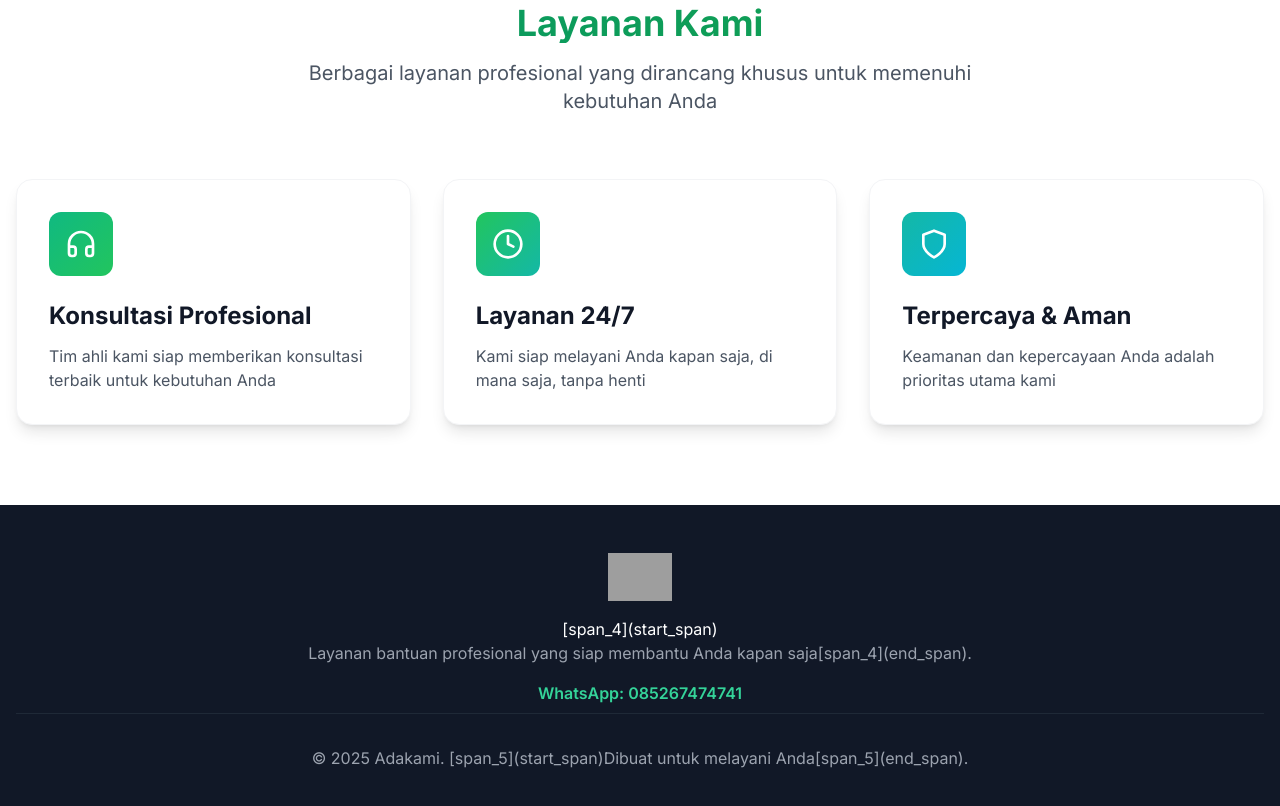
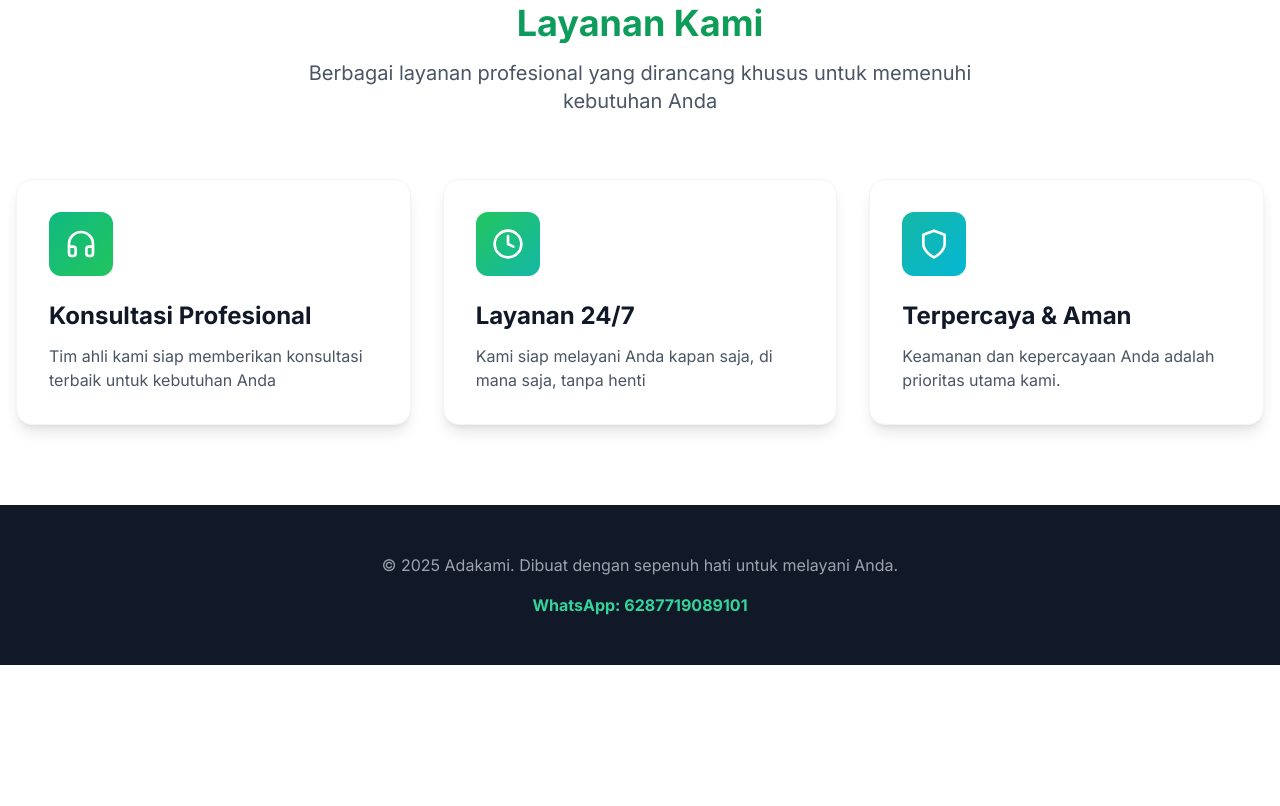
Before and after one commit to cs-adakami/csadakamicare, a plain HTML site: page index.html in a window 1280 px wide. Shown: the part 877-1683 px from the top of the page. After the commit the page ends 1542 px from the top, so only its background shows below. Drawn offline with nearby package versions, Linux system fonts and the light colour scheme; grey boxes are pictures that could not be loaded.

Commit message:
Update index.html

```diff
--- a/index.html
+++ b/index.html
@@ -103,8 +103,8 @@
                     <div class="w-16 h-16 rounded-xl bg-gradient-to-br from-teal-500 to-cyan-500 flex items-center justify-center mb-6 transform group-hover:scale-110 transition-transform duration-300 text-white">
                         <svg xmlns="http://www.w3.org/2000/svg" width="24" height="24" viewBox="0 0 24 24" fill="none" stroke="currentColor" stroke-width="2" stroke-linecap="round" stroke-linejoin="round" class="w-8 h-8"><path d="M12 22s8-4 8-10V5l-8-3-8 3v7c0 6 8 10 8 10"></path></svg>
                     </div>
-                    <h3 class="text-2xl font-bold mb-3 group-hover:text-emerald-600 transition-colors">Terpercaya & Aman</h3>
-                    <p class="text-gray-600">Keamanan dan kepercayaan Anda adalah prioritas utama kami</p>
+                    <h3 class="text-2xl font-bold mb-3 group-hover:text-emerald-600">Terpercaya & Aman</h3>
+                    <p class="text-gray-600">Keamanan dan kepercayaan Anda adalah prioritas utama kami.</p>
                 </div>
             </div>
         </div>
@@ -112,13 +112,9 @@
 
     <footer class="bg-gray-900 text-white py-12">
         <div class="container mx-auto px-4 text-center">
-            <div class="flex items-center justify-center gap-2 mb-4">
-                <img src="https://horizons-cdn.hostinger.com/32b5ee81-0c6a-4ad9-974a-3ba636442f46/5a12c222b56798d261625e4d7843de5e.png" alt="Adakami" class="h-12 w-auto">
-            </div>
-            [span_4](start_span)<p class="text-gray-400 mb-4">Layanan bantuan profesional yang siap membantu Anda kapan saja[span_4](end_span).</p>
-            <p class="text-emerald-400 font-semibold mb-2">WhatsApp: 085267474741</p>
-            <div class="border-t border-gray-800 pt-8">
-                <p class="text-gray-400">© 2025 Adakami. [span_5](start_span)Dibuat untuk melayani Anda[span_5](end_span).</p>
+            <p class="text-gray-400">© 2025 Adakami. Dibuat dengan sepenuh hati untuk melayani Anda.</p>
+            <div class="mt-4">
+                <p class="text-emerald-400 font-bold">WhatsApp: 6287719089101</p>
             </div>
         </div>
     </footer>
```
